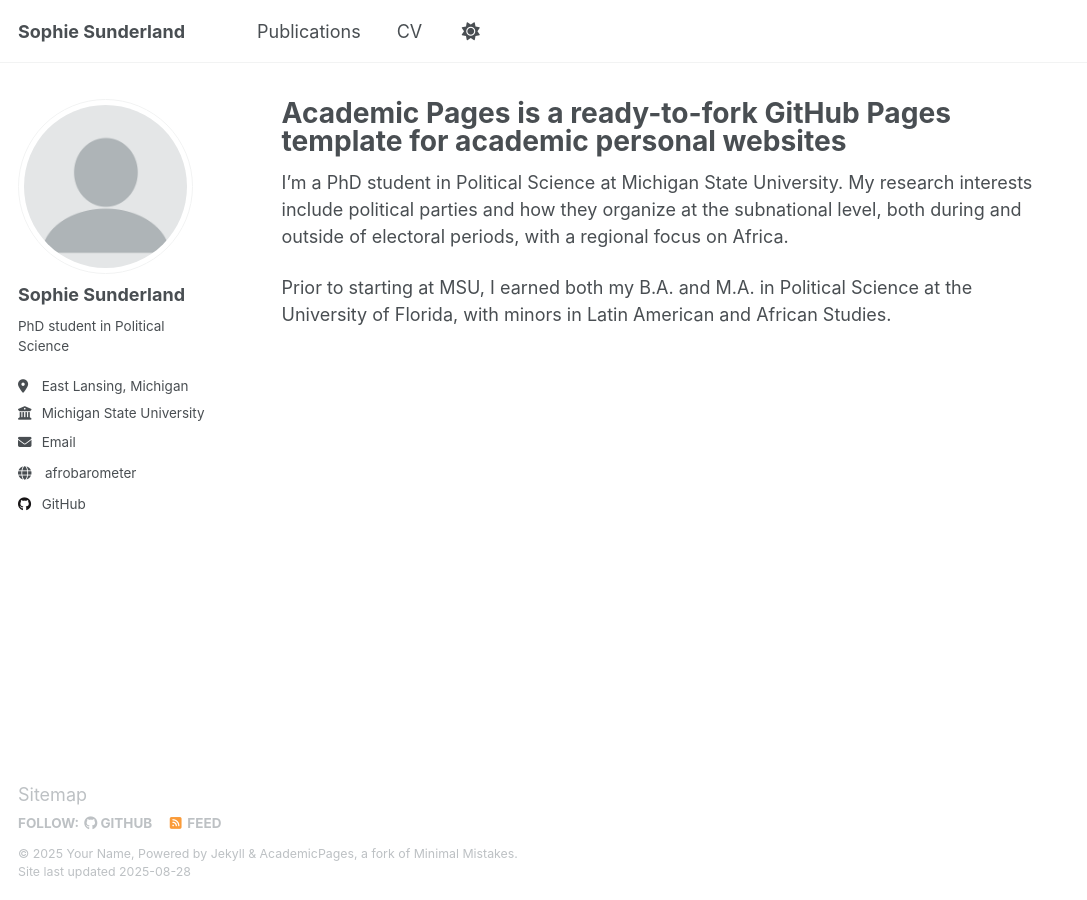
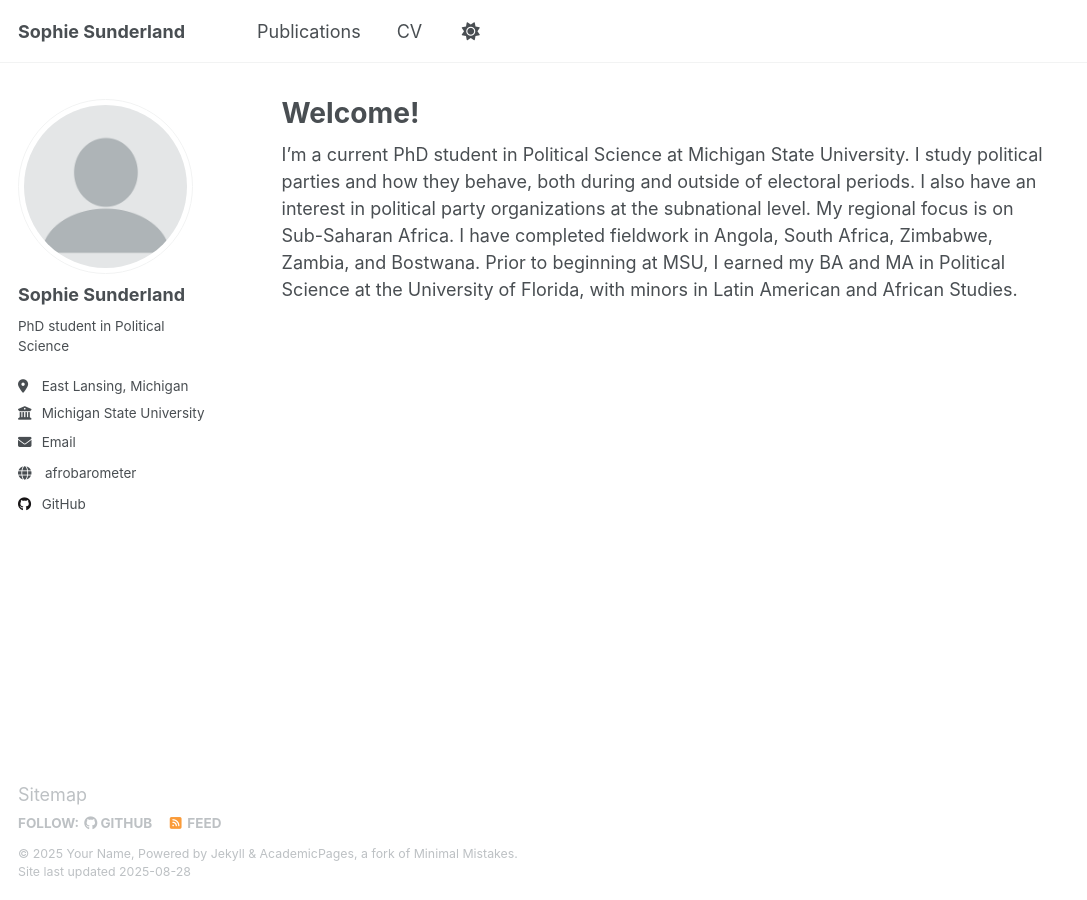
Before and after one commit to sophiesunderland/sophiesunderland.github.io, a Jekyll site: the page built from _pages/about.md, in a window 1280 px wide. Shown: the whole page, without its empty margins (0-1087 px from the left). Built offline with Jekyll 4.4.1, drawn with Linux system fonts in a browser that asks for light colours.

Commit message:
Update about.md

```diff
--- a/_pages/about.md
+++ b/_pages/about.md
@@ -1,12 +1,10 @@
 ---
 permalink: /
-title: "Academic Pages is a ready-to-fork GitHub Pages template for academic personal websites"
+title: "Welcome!"
 author_profile: true
 redirect_from:
   - /about/
   - /about.html
 ---
 
-I'm a PhD student in Political Science at Michigan State University. My research interests include political parties and how they organize at the subnational level, both during and outside of electoral periods, with a regional focus on Africa.
-
-Prior to starting at MSU, I earned both my B.A. and M.A. in Political Science at the University of Florida, with minors in Latin American and African Studies.
+I'm a current PhD student in Political Science at Michigan State University. I study political parties and how they behave, both during and outside of electoral periods. I also have an interest in political party organizations at the subnational level. My regional focus is on Sub-Saharan Africa. I have completed fieldwork in Angola, South Africa, Zimbabwe, Zambia, and Bostwana. Prior to beginning at MSU, I earned my BA and MA in Political Science at the University of Florida, with minors in Latin American and African Studies.
```
